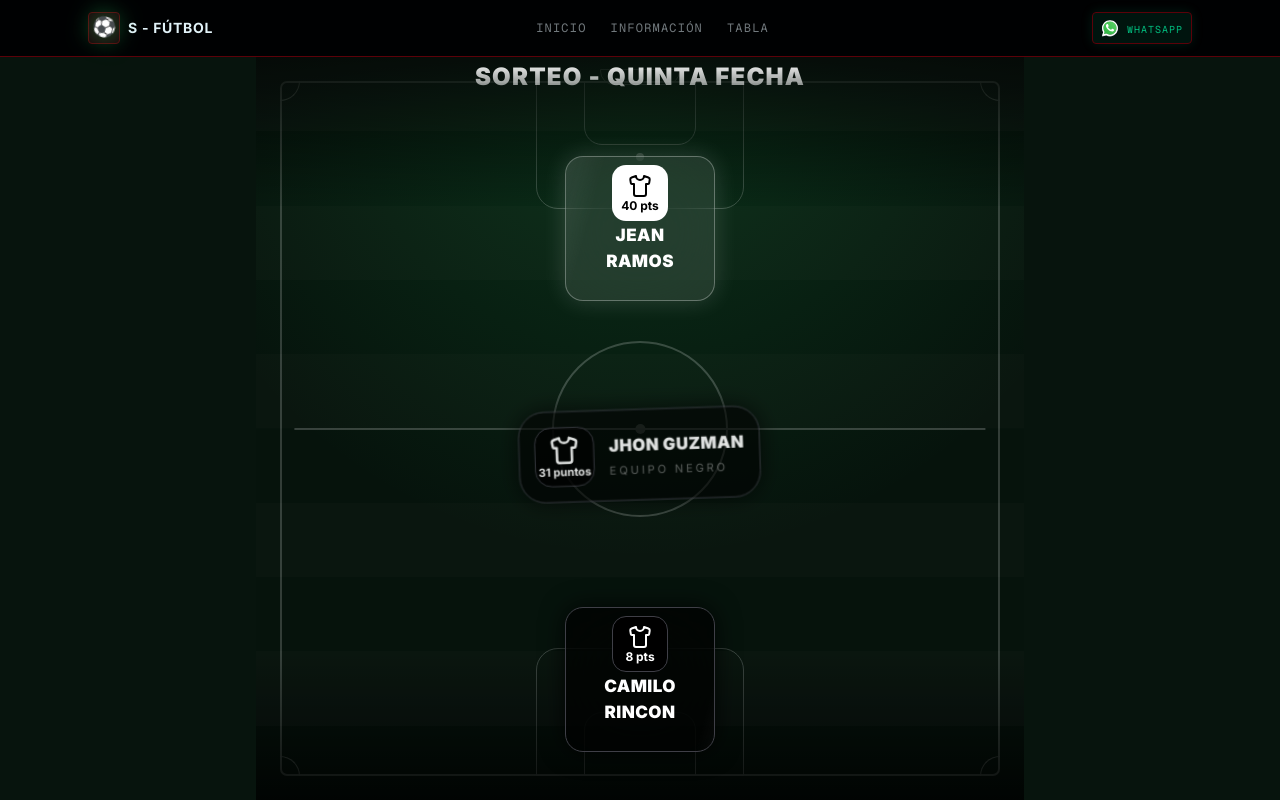
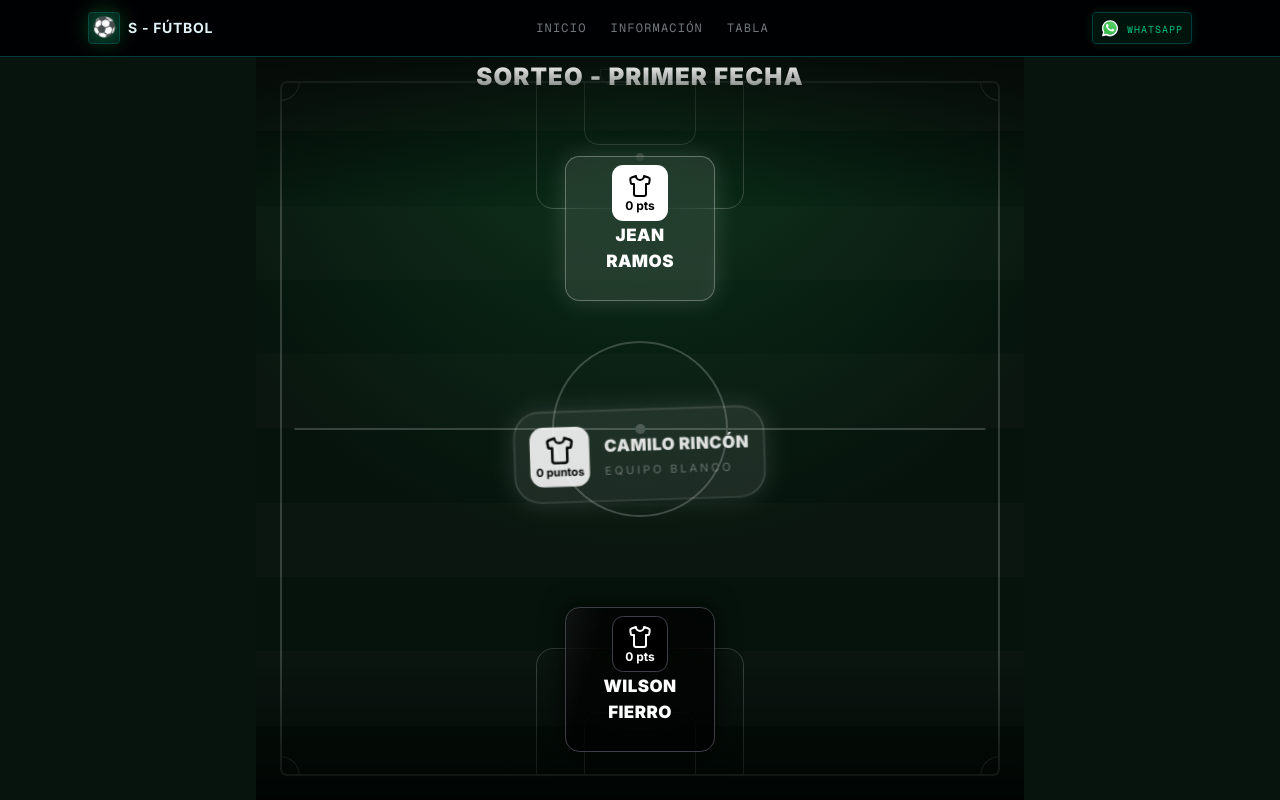
Before and after one commit to Wida7/s-futbol, a Next.js app: page /team-draw in a window 1280 px wide. Built offline with nearby package versions, Linux system fonts and the light colour scheme.

Commit message:
Sorteo de equipos

```diff
--- a/app/layout.tsx
+++ b/app/layout.tsx
@@ -9,7 +9,7 @@ import { ToastProvider } from "@/components/toast"
 
 const inter = Inter({ subsets: ['latin'], variable: '--font-sans' });
 //const tema = "poseidon"
-const tema = "ares"
+const tema = "tron"
 
 const geistSans = Geist({
   variable: "--font-geist-sans",
--- a/app/team-draw/data.ts
+++ b/app/team-draw/data.ts
@@ -3,58 +3,59 @@ export interface Player {
 	nombre: string
 	equipo: 'blanco' | 'negro',
 	puntos: number
+	valoracion?: any
 	mvp?: boolean
 }
 
-export const MATCH_ID = 'fecha-5'
-export const tittle = "SORTEO - QUINTA FECHA"
+export const MATCH_ID = 'fecha-1'
+export const tittle = "SORTEO - PRIMER FECHA"
 
 export const players: Player[] = [
-	{ id: 3, equipo: 'negro',
-		nombre: 'Camilo Rincon', puntos: 8 },
+	{ id: 1, equipo: 'blanco',
+		nombre: 'Jean Ramos', valoracion: 9.7, puntos: 0, mvp: true },
 
-	{ id: 4, equipo: 'blanco',
-		nombre: 'Jean Ramos', puntos: 40, mvp: true },
+	{ id: 2, equipo: 'negro',
+		nombre: 'Wilson Fierro', valoracion: 7.0, puntos: 0 },
 
-	{ id: 5, equipo: 'negro',
-		nombre: 'Jhon Guzman', puntos: 31 },
+	{ id: 3, equipo: 'blanco',
+		nombre: 'Camilo Rincón', valoracion: 8.2, puntos: 0 },
 
-	{ id: 6, equipo: 'blanco',
-		nombre: 'Andrés Gómez', puntos: 32 },
+	{ id: 4, equipo: 'negro',
+		nombre: 'Sebastián Patiño', valoracion: 7.2, puntos: 0 },
 
-	{ id: 7, equipo: 'negro',
-		nombre: 'Daniel Saavedra', puntos: 16 },
+	{ id: 5, equipo: 'blanco',
+		nombre: 'Camilo Camargo', valoracion: 7.8, puntos: 0, mvp: true },
 
-	{ id: 8, equipo: 'blanco',
-		nombre: 'Sebastian Patiño', puntos: 14 },
+	{ id: 6, equipo: 'negro',
+		nombre: 'Jhon Guzman', valoracion: 7.0, puntos: 0 },
 
-	{ id: 9, equipo: 'negro',
-		nombre: 'Ricardo', puntos: 6 },
+	{ id: 7, equipo: 'blanco',
+		nombre: 'Reinel Capera', valoracion: 7.3, puntos: 0 },
 
-	{ id: 10, equipo: 'blanco',
-		nombre: 'Jeisson Linares', puntos: 25 },
+	{ id: 8, equipo: 'negro',
+		nombre: 'Mauricio Amaya', valoracion: 7.0, puntos: 0 },
 
-	{ id: 11, equipo: 'negro',
-		nombre: 'Juan David', puntos: 14 },
+	{ id: 9, equipo: 'blanco',
+		nombre: 'Freddy', valoracion: 6.0, puntos: 0 },
 
-	{ id: 12, equipo: 'blanco',
-		nombre: 'Camilo Camargo', puntos: 6 },
+	{ id: 10, equipo: 'negro',
+		nombre: 'Jeisson Linares', valoracion: 6.8, puntos: 0 },
 
-	{ id: 13, equipo: 'negro',
-		nombre: 'Keny Quemba', puntos: 40, mvp: true },
+	{ id: 11, equipo: 'blanco',
+		nombre: 'Andrés Zapata', valoracion: 5.3, puntos: 0 },
 
-	{ id: 14, equipo: 'blanco',
-		nombre: 'Freddy', puntos: 15 },
+	{ id: 12, equipo: 'negro',
+		nombre: 'Keny Quemba', valoracion: 6.5, puntos: 0, mvp: true },
 
-	{ id: 15, equipo: 'negro',
-		nombre: 'Jefferson Linares', puntos: 8 },
+	{ id: 13, equipo: 'blanco',
+		nombre: 'Alexander Rodriguez', valoracion: 4.8, puntos: 0 },
 
-	{ id: 16, equipo: 'blanco',
-		nombre: 'Andrés Zapata', puntos: 9 },
+	{ id: 14, equipo: 'negro',
+		nombre: 'Andrés Gómez', valoracion: 5.0, puntos: 0 },
 
-	{ id: 17, equipo: 'negro',
-		nombre: 'Wilson Fierro', puntos: 0 },
+	{ id: 15, equipo: 'blanco',
+		nombre: 'Alex Quiroga', valoracion: 4.5, puntos: 0 },
 
-	{ id: 18, equipo: 'blanco',
-		nombre: 'Alexander Rodriguez', puntos: 22 },
+	{ id: 16, equipo: 'negro',
+		nombre: 'Alejandro Colmenares', valoracion: 4.2, puntos: 0 },
 ]
--- a/components/thegridcn-theme.css
+++ b/components/thegridcn-theme.css
@@ -132,3 +132,133 @@ h6 {
   --sidebar-border: oklch(0.3 0.12 25);
   --sidebar-ring: oklch(0.6 0.25 25);
 }
+
+/* ============================================
+   THEME: TRON (User) - CYAN
+   Default theme - Classic Tron aesthetic
+   ============================================ */
+:root[data-theme="tron"] {
+  --radius: 0.5rem;
+
+  /* Core Tron dark backgrounds - deep black with slight blue tint */
+  --background: oklch(0.06 0.02 250);
+  --foreground: oklch(0.95 0.02 220);
+
+  /* Tron Cyan - Primary accent color */
+  --primary: oklch(0.75 0.18 195);
+  --primary-foreground: oklch(0.1 0 0);
+
+  /* Cards & Popovers - Dark with subtle blue tint */
+  --card: oklch(0.1 0.02 250);
+  --card-foreground: oklch(0.92 0.02 220);
+  --popover: oklch(0.1 0.02 250);
+  --popover-foreground: oklch(0.92 0.02 220);
+
+  /* Secondary */
+  --secondary: oklch(0.18 0.05 200);
+  --secondary-foreground: oklch(0.95 0 0);
+
+  /* Muted */
+  --muted: oklch(0.15 0.03 200);
+  --muted-foreground: oklch(0.65 0 0);
+
+  /* Accent */
+  --accent: oklch(0.7 0.15 195);
+  --accent-foreground: oklch(0.1 0 0);
+
+  /* Destructive */
+  --destructive: oklch(0.55 0.25 30);
+
+  /* Borders with cyan glow */
+  --border: oklch(0.3 0.1 195);
+  --input: oklch(0.2 0.06 195);
+  --ring: oklch(0.75 0.18 195);
+
+  /* Glow effects - Cyan */
+  --glow: oklch(0.75 0.18 195);
+  --glow-muted: oklch(0.5 0.12 195);
+
+  /* Chart colors */
+  --chart-1: oklch(0.75 0.18 195);
+  --chart-2: oklch(0.65 0.15 210);
+  --chart-3: oklch(0.7 0.12 180);
+  --chart-4: oklch(0.6 0.18 200);
+  --chart-5: oklch(0.8 0.1 190);
+
+  /* Sidebar */
+  --sidebar: oklch(0.08 0.02 250);
+  --sidebar-foreground: oklch(0.92 0.02 220);
+  --sidebar-primary: oklch(0.75 0.18 195);
+  --sidebar-primary-foreground: oklch(0.1 0 0);
+  --sidebar-accent: oklch(0.18 0.05 200);
+  --sidebar-accent-foreground: oklch(0.95 0 0);
+  --sidebar-border: oklch(0.3 0.1 195);
+  --sidebar-ring: oklch(0.75 0.18 195);
+}
+
+:root[data-theme="athena"] {
+  --primary: oklch(0.85 0.18 90);
+  --primary-foreground: oklch(0.1 0 0);
+
+  --secondary: oklch(0.18 0.05 85);
+  --secondary-foreground: oklch(0.95 0 0);
+
+  --muted: oklch(0.15 0.03 85);
+  --muted-foreground: oklch(0.65 0 0);
+
+  --accent: oklch(0.8 0.15 90);
+  --accent-foreground: oklch(0.1 0 0);
+
+  --border: oklch(0.35 0.1 90);
+  --input: oklch(0.2 0.06 90);
+  --ring: oklch(0.85 0.18 90);
+
+  --glow: oklch(0.85 0.18 90);
+  --glow-muted: oklch(0.55 0.12 90);
+
+  --chart-1: oklch(0.85 0.18 90);
+  --chart-2: oklch(0.8 0.15 100);
+  --chart-3: oklch(0.75 0.12 80);
+  --chart-4: oklch(0.7 0.18 95);
+  --chart-5: oklch(0.9 0.1 85);
+
+  --sidebar-primary: oklch(0.85 0.18 90);
+  --sidebar-accent: oklch(0.18 0.05 85);
+  --sidebar-border: oklch(0.35 0.1 90);
+  --sidebar-ring: oklch(0.85 0.18 90);
+}
+
+/* ============================================
+   THEME: APHRODITE (Goddess of Love) - PINK/MAGENTA
+   ============================================ */
+:root[data-theme="aphrodite"] {
+  --primary: oklch(0.7 0.22 340);
+  --primary-foreground: oklch(0.98 0 0);
+
+  --secondary: oklch(0.18 0.06 340);
+  --secondary-foreground: oklch(0.95 0 0);
+
+  --muted: oklch(0.15 0.04 340);
+  --muted-foreground: oklch(0.65 0 0);
+
+  --accent: oklch(0.65 0.2 340);
+  --accent-foreground: oklch(0.98 0 0);
+
+  --border: oklch(0.3 0.1 340);
+  --input: oklch(0.2 0.06 340);
+  --ring: oklch(0.7 0.22 340);
+
+  --glow: oklch(0.7 0.22 340);
+  --glow-muted: oklch(0.5 0.15 340);
+
+  --chart-1: oklch(0.7 0.22 340);
+  --chart-2: oklch(0.65 0.2 350);
+  --chart-3: oklch(0.75 0.18 330);
+  --chart-4: oklch(0.6 0.22 345);
+  --chart-5: oklch(0.8 0.15 335);
+
+  --sidebar-primary: oklch(0.7 0.22 340);
+  --sidebar-accent: oklch(0.18 0.06 340);
+  --sidebar-border: oklch(0.3 0.1 340);
+  --sidebar-ring: oklch(0.7 0.22 340);
+}
```
